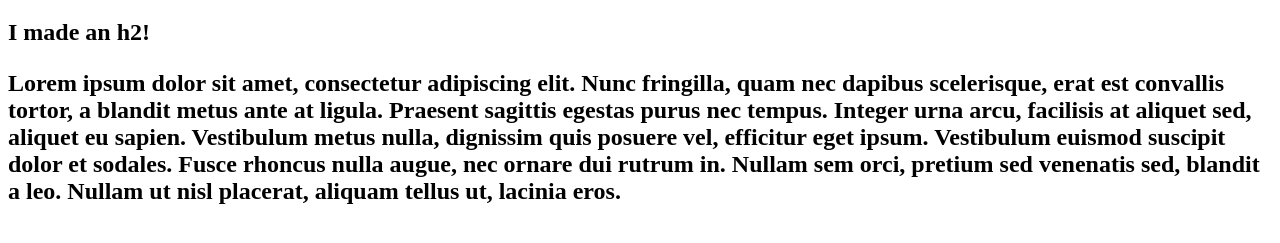
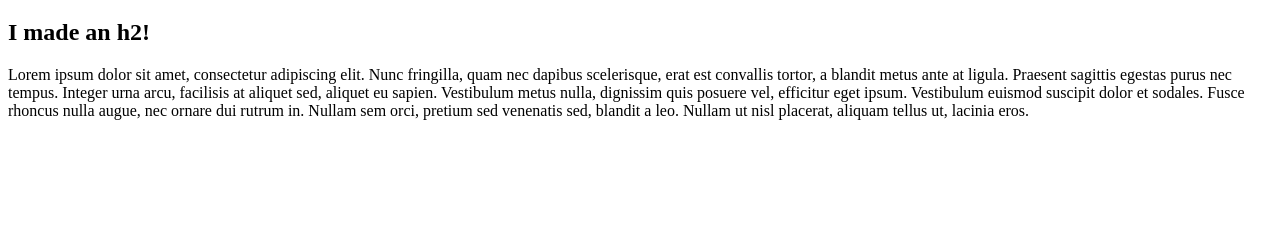
Before and after one commit to mlabieniec/turbo-tribble, a plain HTML site: page index.html in a window 1280 px wide. Shown: the part 61-304 px from the top of the page. Drawn offline with Linux system fonts and the light colour scheme.

Commit message:
Update index.html

```diff
--- a/index.html
+++ b/index.html
@@ -7,7 +7,7 @@
 
 <body>
     <h1>This is a demo</h1>
-    <h2>I made an h2!<h2>
+    <h2>I made an h2!</h2>
     <p>Lorem ipsum dolor sit amet, consectetur adipiscing elit. Nunc fringilla, quam nec dapibus scelerisque, erat est
         convallis tortor, a blandit metus ante at ligula. Praesent sagittis egestas purus nec tempus. Integer urna arcu,
         facilisis at aliquet sed, aliquet eu sapien. Vestibulum metus nulla, dignissim quis posuere vel, efficitur eget
```
